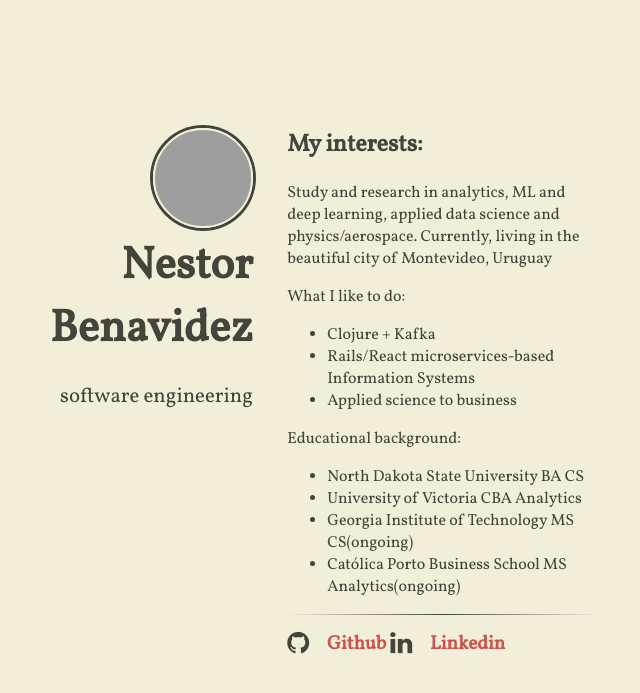
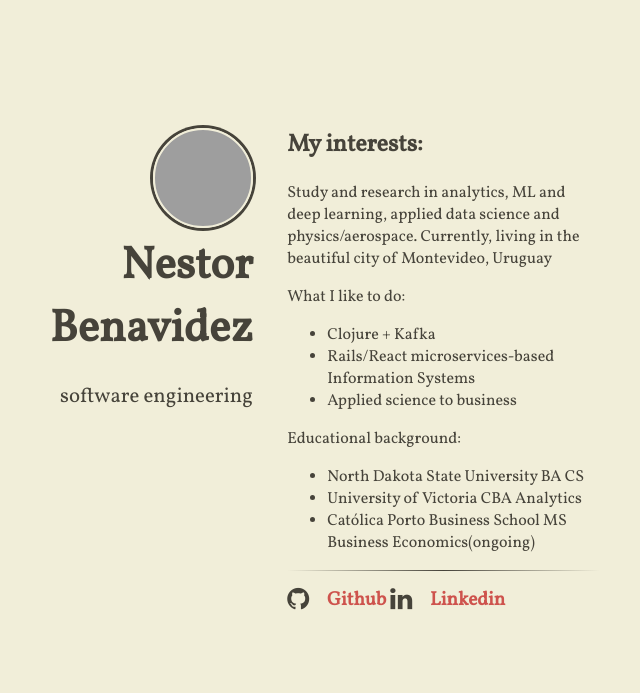
Before and after one commit to nestorbenavidez/shortkingstories.github.io, a Jekyll site: the page built from index.html, in a window 1280 px wide, cut to the strip 0-693 px from the top of the page. Shown: the whole strip, without its empty margins (380-1020 px from the left). Built offline with Jekyll 4.4.1, drawn with Linux system fonts in a browser that asks for light colours; nearby versions of some CDN libraries; grey boxes are pictures that could not be loaded.

Commit message:
Update content.html

```diff
--- a/_includes/content.html
+++ b/_includes/content.html
@@ -12,8 +12,7 @@
 <ul>
   <li>North Dakota State University BA CS</li>
   <li>University of Victoria CBA Analytics</li>
-  <li>Georgia Institute of Technology MS CS(ongoing)</li>
-  <li>Católica Porto Business School MS Analytics(ongoing)</li>
+  <li>Católica Porto Business School MS Business Economics(ongoing)</li>
 </ul>
 
 <hr />
```
